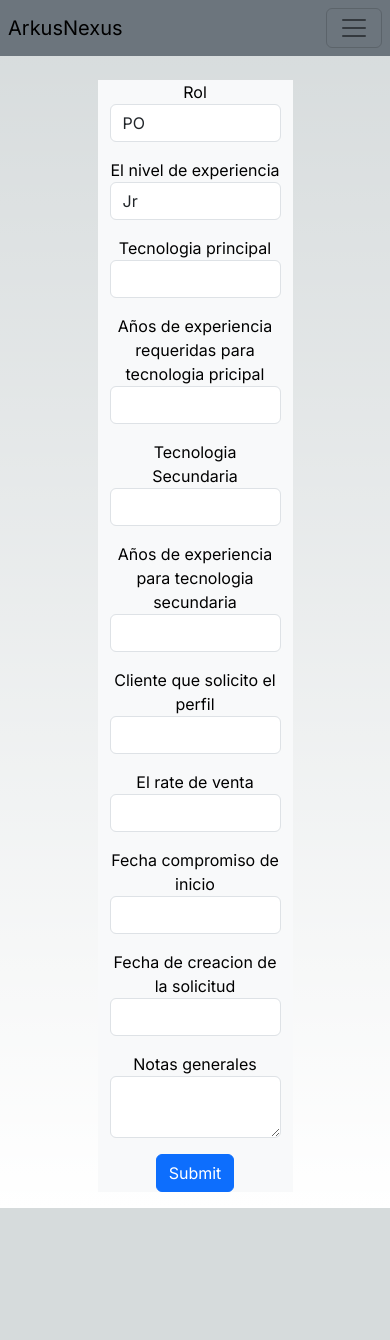
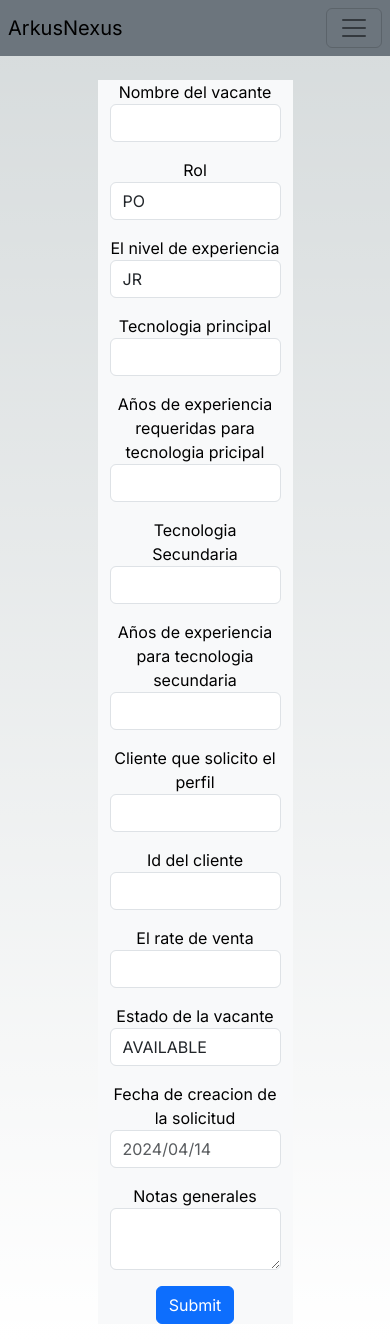
Before and after one commit to mind-request-talent/Front-End, a Next.js app: page /Consult in a window 390 px wide. Before the commit the page ends 1208 px from the top, so only its background shows below. Built offline with nearby package versions, Linux system fonts and the light colour scheme.

Commit message:
Connecting Consult page to the Back End

```diff
--- a/src/app/Consult/page.tsx
+++ b/src/app/Consult/page.tsx
@@ -1,13 +1,60 @@
+'use client';
 import Image from "next/image";
 import styles from "../page.module.css";
 import 'bootstrap/dist/css/bootstrap.css';
+import { useRouter } from 'next/navigation';
+import axios from 'axios';
 
 export default function Home() {
+  const router = useRouter();
+
+  async function SendData(e: any){
+    e.preventDefault();
+
+    const data = {
+      vacancy_name: String(e.target.vacancy_name.value),
+      role: String(e.target.role.value),
+      experience_level: String(e.target.Experience_level.value),
+      main_tech: String(e.target.Principal_tech.value),
+      experience_required_for_main_tech: Number(e.target.Principal_tech_use_time.value),
+      second_tech: String(e.target.Secondary_tech.value),
+      experience_required_for_second_tech: Number(e.target.Secondary_tech_use_time.value),
+      client: String(e.target.Client.value),
+      client_id: String(e.target.Client_id.value),
+      sale_rate: Number(e.target.Sale_rate.value),
+      start_date: String(e.target.Date.value),
+      vacancy_status: String(e.target.vacancy_status.value),
+      General_notes: String(e.target.General_notes.value)
+    }
+
+    try {
+      const response = await axios.post('http://localhost:3001/vacancies/', {
+        vacancy_name: data.vacancy_name, role: data.role, experience_level: data.experience_level,
+        main_tech: data.main_tech, experience_required_for_main_tech: data.experience_required_for_main_tech,
+        second_tech: data.second_tech, experience_required_for_second_tech: data.experience_required_for_second_tech,
+        client: data.client, client_id: data.client_id, sale_rate: data.sale_rate, start_date: data.start_date,
+        vacancy_status: data.vacancy_status, notes: data.General_notes
+      })
+      console.log(response)
+      window.location.reload();
+    } catch (error) {
+      alert(error);
+    }
+
+  }
+
+
+
+
   return (
-    <form className="container col-6 text-center mt-4 bg-light">
+    <form onSubmit={SendData} className="container col-6 text-center mt-4 bg-light">
       <div className="form-group">
+        <div className="form-group mb-3">
+          <label>Nombre del vacante</label>
+          <input type="text" className="form-control" id="vacancy_name" required aria-describedby="emailHelp " />
+        </div>
         <label>Rol</label>
-        <select className="form-control mb-3" defaultValue={"Role"} id="exampleFormControlSelect1">
+        <select className="form-control mb-3" id="role" required>
           <option>PO</option>
           <option>SM</option>
           <option>TL</option>
@@ -19,47 +66,55 @@ export default function Home() {
       </div>
       <div className="form-group">
         <label>El nivel de experiencia</label>
-        <select className="form-control col-md-2 mb-3" id="exampleFormControlSelect2">
-          <option>Jr</option>
-          <option>Mid</option>
-          <option>Sr</option>
+        <select className="form-control col-md-2 mb-3" id="Experience_level" required>
+          <option>JR</option>
+          <option>MID</option>
+          <option>SR</option>
         </select>
       </div>
       <div className="form-group mb-3">
         <label>Tecnologia principal</label>
-        <input type="email" className="form-control" id="exampleInputEmail1" aria-describedby="emailHelp " />
+        <input type="text" className="form-control" id="Principal_tech" required aria-describedby="emailHelp " />
       </div>
       <div className="form-group mb-3">
         <label>Años de experiencia requeridas para tecnologia pricipal</label>
-        <input type="password" className="form-control" id="exampleInputPassword1" />
+        <input type="text" className="form-control" id="Principal_tech_use_time" required/>
       </div>
       <div className="form-group mb-3">
         <label>Tecnologia Secundaria</label>
-        <input type="password" className="form-control" id="exampleInputPassword1" />
+        <input type="text" className="form-control" id="Secondary_tech" required/>
       </div>
       <div className="form-group mb-3">
         <label>Años de experiencia para tecnologia secundaria</label>
-        <input type="password" className="form-control" id="exampleInputPassword1" />
+        <input type="text" className="form-control" id="Secondary_tech_use_time" required />
       </div>
       <div className="form-group mb-3">
         <label>Cliente que solicito el perfil</label>
-        <input type="password" className="form-control" id="exampleInputPassword1" />
+        <input type="text" className="form-control" id="Client" required />
+      </div>
+      <div className="form-group mb-3">
+        <label>Id del cliente</label>
+        <input type="text" className="form-control" id="Client_id" required />
       </div>
       <div className="form-group mb-3">
         <label>El rate de venta</label>
-        <input type="password" className="form-control" id="exampleInputPassword1" />
+        <input type="text" className="form-control" id="Sale_rate" required />
       </div>
-      <div className="form-group mb-3">
-        <label>Fecha compromiso de  inicio</label>
-        <input type="password" className="form-control" id="exampleInputPassword1" />
+      <div className="form-group">
+        <label>Estado de la vacante</label>
+        <select className="form-control col-md-2 mb-3" id="vacancy_status" required>
+          <option>AVAILABLE</option>
+          <option>TAKEN</option>
+          <option>IN_PROCESS</option>
+        </select>
       </div>
       <div className="form-group mb-3">
         <label>Fecha de creacion de la solicitud</label>
-        <input type="password" className="form-control" id="exampleInputPassword1" />
+        <input type="text" className="form-control" placeholder="2024/04/14" id="Date" required />
       </div>
       <div className="form-group">
         <label>Notas generales</label>
-        <textarea className="form-control" id="exampleFormControlTextarea1"></textarea>
+        <textarea className="form-control" id="General_notes" required></textarea>
       </div>
       <button type="submit" className="btn btn-primary mt-3 mb-3 mx-auto d-block">Submit</button>
     </form>
```
